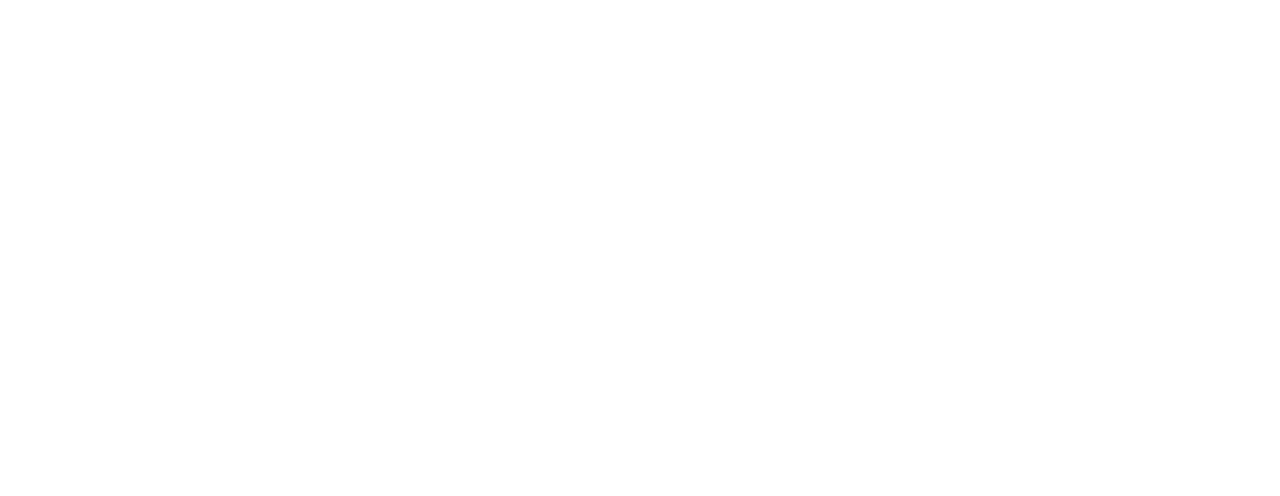
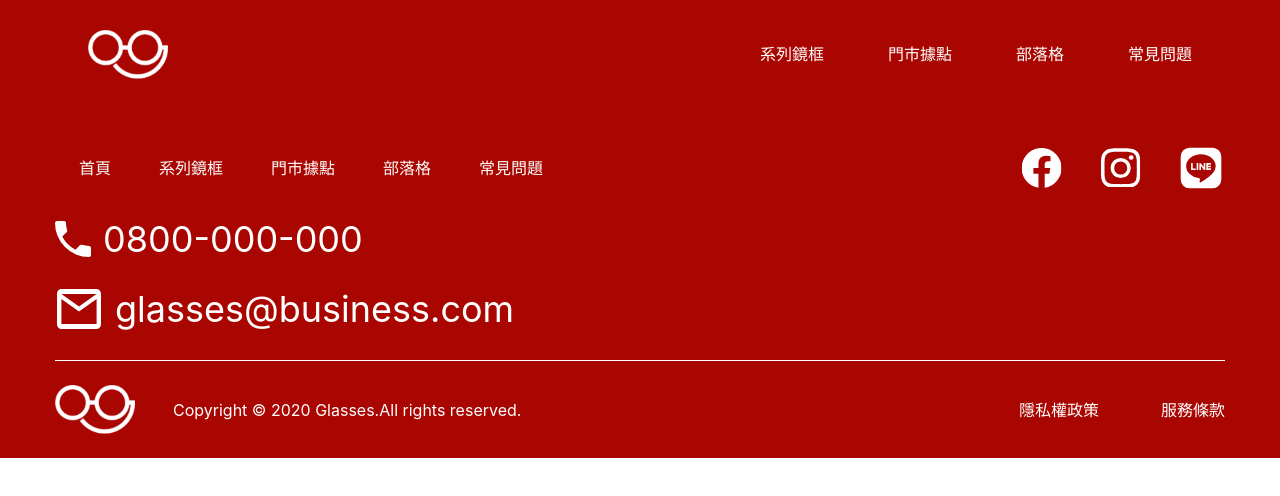
Before and after one commit to dogwantfly/glasses-website-dist, a plain HTML site: page faq.html in a window 1280 px wide. Drawn offline with nearby package versions, Linux system fonts and the light colour scheme; files that its build step writes are made by us from their sources.

Commit message:
修改 v1
修改 layout

```diff
--- a/faq.html
+++ b/faq.html
@@ -1,26 +1,90 @@
 <!DOCTYPE html>
 <html lang="en">
+
 <head>
-    <meta charset="UTF-8">
-    <meta name="viewport" content="width=device-width, initial-scale=1.0">
-    <title>常見問題</title>
+  <meta charset="UTF-8">
+  <meta name="viewport" content="width=device-width, initial-scale=1.0">
+  <meta http-equiv="X-UA-Compatible" content="ie=edge">
+  <title>常見問題</title>
+  <link rel="stylesheet" href="./assets/style/all.css">
+  <link href="https://fonts.googleapis.com/css2?family=Roboto:ital,wght@1,700;1,900&display=swap" rel="stylesheet">
+  <link href="https://fonts.googleapis.com/css2?family=Roboto:wght@700&display=swap" rel="stylesheet">
+  <link href="https://fonts.googleapis.com/css2?family=Roboto:wght@400;500&display=swap" rel="stylesheet">
+  <script src="./assets/js/jquery-3.4.1.min.js"></script>
+  <script src="./assets/js/all.js"></script>
+</head>
 
-    <link rel="stylesheet" href="css/all.css">
-    <link href="https://fonts.googleapis.com/css2?family=Roboto:ital,wght@1,900&display=swap" rel="stylesheet">
-    <link href="https://fonts.googleapis.com/css2?family=Roboto:ital,wght@1,700;1,900&display=swap" rel="stylesheet">
-    <link href="https://fonts.googleapis.com/css2?family=Roboto:ital,wght@1,500&display=swap" rel="stylesheet">
+<body>
+  <header class="header">
+    <a href="#" class="m-menu">
+       <img src="./assets/img/ic_menu_24px.svg" alt="menu">
+    </a>
+    <h1 class="logo">
+        <a href="index.html">glasses</a>
+    </h1>
+    <ul class="menu">
+        <li><a href="#">系列鏡框</a></li>
+        <li><a href="#">門市據點</a></li>
+        <li><a href="#">部落格</a></li>
+        <li><a href="faq.html">常見問題</a></li>
+    </ul>
+  </header>
 
 
 
-	<meta name="description" content="Q & A"">
+  <footer class="footer">
+    <div class="container f-container">
+        <div class="bottom-link d-flex justify-content-between">
+            <div class="">
+                <ul class="menu bottom-menu">
+                    <li><a href="#">首頁</a></li>
+                    <li><a href="#">系列鏡框</a></li>
+                    <li><a href="#">門市據點</a></li>
+                    <li><a href="#">部落格</a></li>
+                    <li><a href="#">常見問題</a></li>
+                </ul>
+                <ul class="contact-info-list ">
+                    <li class="contact-info d-flex">
+                        <img src="./assets/img/icon-phone.svg" alt="phone icon" class="contact-icon">
+                        <a href="tel:+">0800-000-000</a>
+                    </li>
+                    <li class="contact-info d-flex">
+                        <img src="./assets/img/icon-mail.svg" alt="mail icon" class="contact-icon">
+                        <a href="mailto:">glasses@business.com</a>
+                    </li>
+                </ul>
+            </div>
+            <ul class="media-list d-flex">
+                <li>
+                    <a href=""><img src="./assets/img/icon-fb.svg" alt="facebook icon"></a>
+                </li>
+                <li>
+                    <a href=""><img src="./assets/img/icon-ig.svg" alt="instagram icon"></a>
+                </li>
+                <li>
+                    <a href=""><img src="./assets/img/icon-line.svg" alt="line icon"></a>
+                </li>
+            </ul>
+        </div>
+        <div class="bottom-info justify-content-between">
+            <div class="copyright d-flex">
+                <h2 class="logo f-logo">
+                    <a href="index.html">glasses</a>
+                </h2>
+                <p class="color-text-light">Copyright © 2020 Glasses.All rights reserved.</p>
+            </div>
+            <ul class="terms">
+                <li><a href="#">隱私權政策</a></li>
+                <li><a href="#">服務條款</a></li>
+            </ul>
+            <div class="m-logo">
+                <h2 class="logo">
+                    <a href="index.html">glasses</a>
+                </h2>
+            </div>
+        </div>
+    </div>
+  </footer>
+</body>
 
-	<meta property="og:title" content="website">
-    <meta property="og:description" content="website">
-    <meta property="og:type" content="website">
-    <meta property="og:url" content="tw.website.com">
-    <meta property="og:image" content="img/website.png">
-</head>
-<body>
-
-</body>
 </html>
```
Also changed, not shown: index.html (+12 -21 lines), 4 other files.
